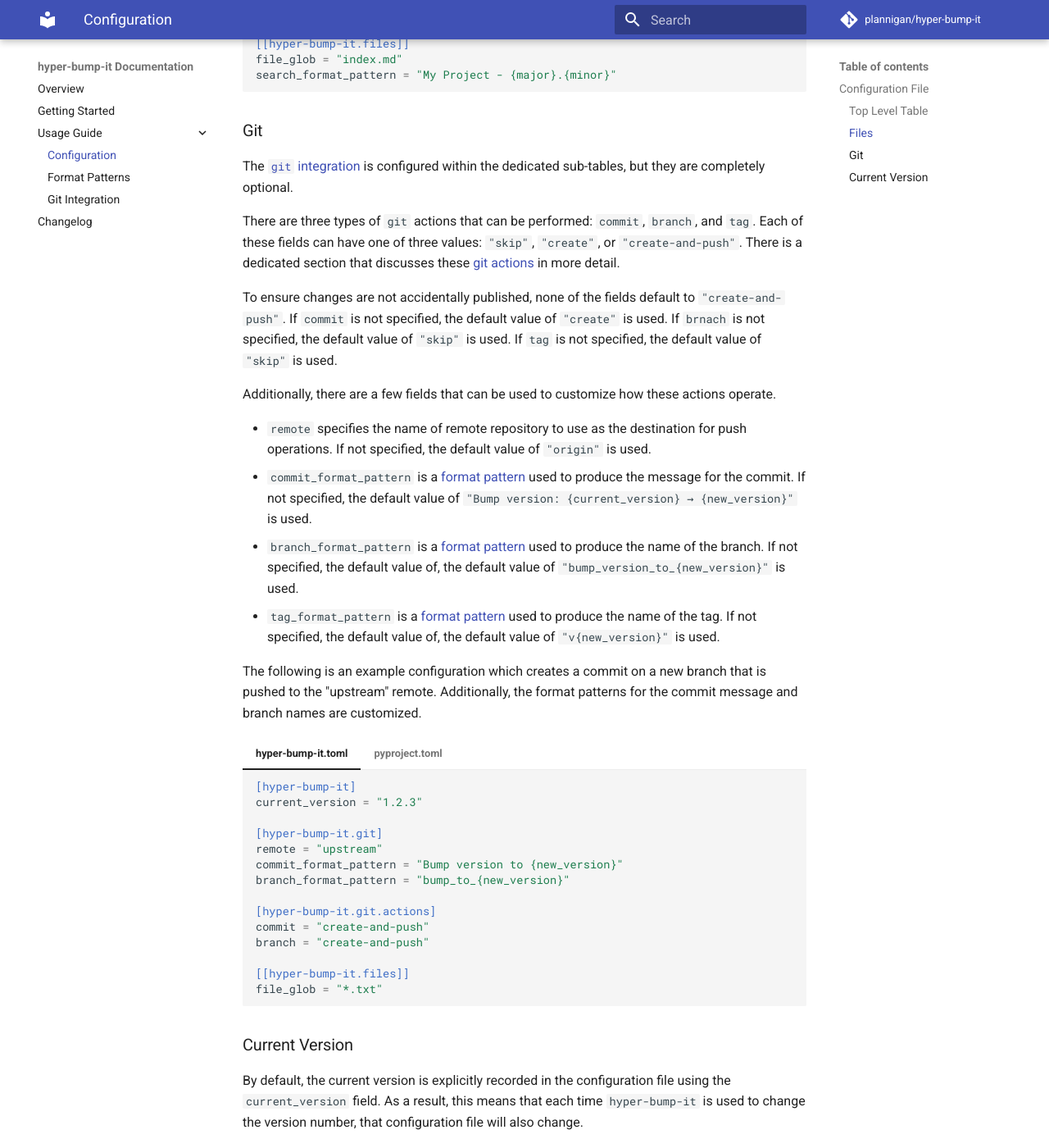
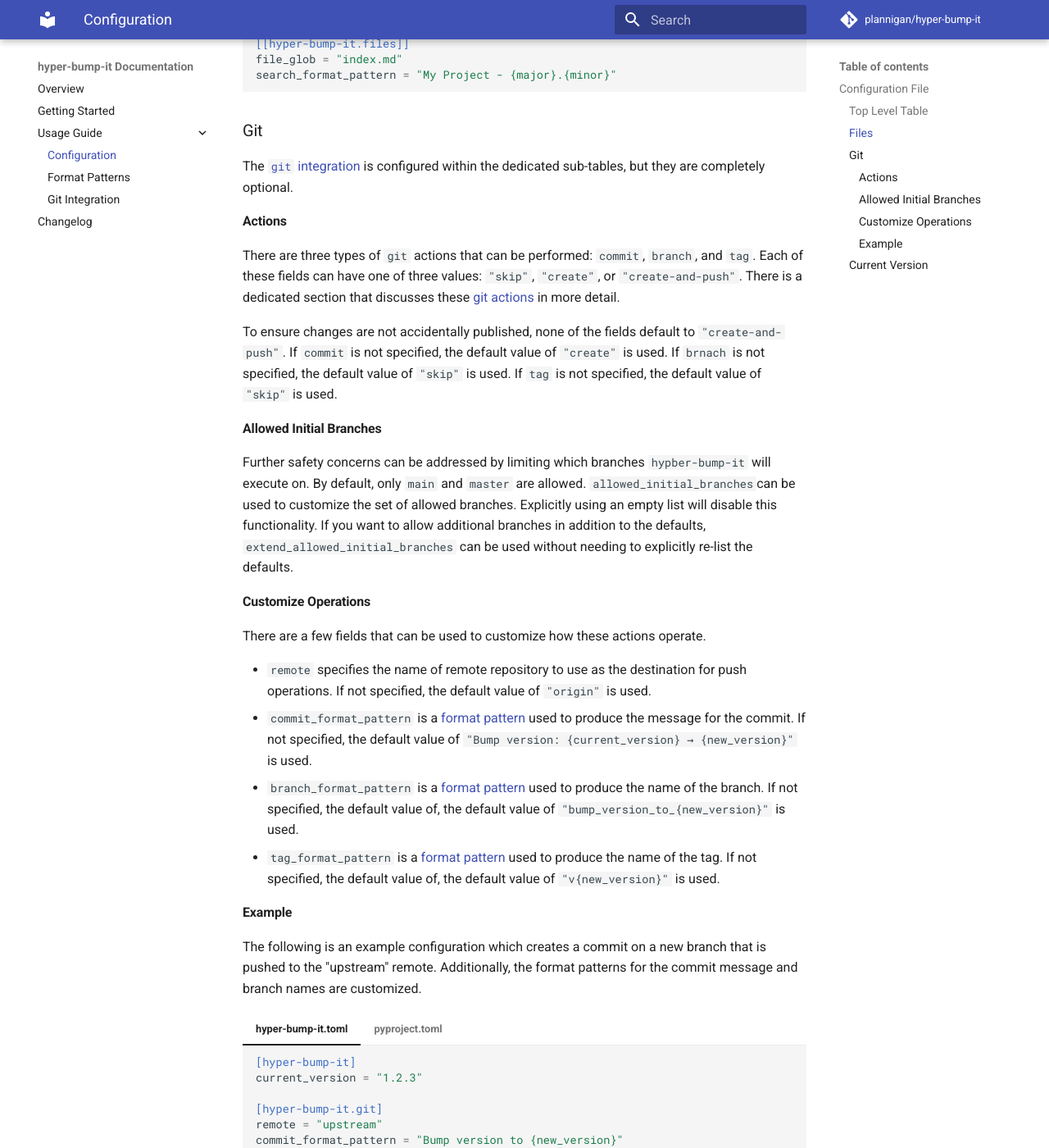
Before and after one commit to plannigan/hyper-bump-it, an MkDocs documentation site: the page built from docs/usage-guide/configuration.md, in a window 1280 px wide and 1400 px high, scrolled down 2141 px. Shown: the whole window at 82% size. Built offline with MkDocs 1.6.1 and Material for MkDocs 9.7.7, drawn with Linux system fonts in a browser that asks for light colours; comment, search, counter and statistics services are not loaded; the version menu is left out.

Commit message:
Add documentation for allowed branches functionality

```diff
--- a/docs/usage-guide/configuration.md
+++ b/docs/usage-guide/configuration.md
@@ -133,6 +133,8 @@
 The [`git` integration][git-integration] is configured within the dedicated sub-tables, but they
 are completely optional.
 
+#### Actions
+
 There are three types of `git` actions that can be performed: `commit`, `branch`, and `tag`.
 Each of these fields can have one of three values: `"skip"`, `"create"`, or `"create-and-push"`.
 There is a dedicated section that discusses these [git actions][git-actions] in more detail.
@@ -142,7 +144,17 @@
 `brnach` is not specified, the default value of `"skip"` is used. If `tag` is not specified, the
 default value of `"skip"` is used.
 
-Additionally, there are a few fields that can be used to customize how these actions operate.
+#### Allowed Initial Branches
+
+Further safety concerns can be addressed by limiting which branches `hypber-bump-it` will
+execute on. By default, only `main` and `master` are allowed. `allowed_initial_branches`can be
+used to customize the set of allowed branches. Explicitly using an empty list will disable this
+functionality. If you want to allow additional branches in addition to the defaults,
+`extend_allowed_initial_branches` can be used without needing to explicitly re-list the defaults.
+
+#### Customize Operations
+
+There are a few fields that can be used to customize how these actions operate.
 
 * `remote` specifies the name of remote repository to use as the destination for push operations.
     If not specified, the default value of `"origin"` is used.
@@ -155,6 +167,8 @@
 * `tag_format_pattern` is a [format pattern][format-patterns] used to produce the name of the tag.
     If not specified, the default value of, the default value of `"v{new_version}"` is used.
 
+
+#### Example
 
 The following is an example configuration which creates a commit on a new branch that is pushed to
 the "upstream" remote. Additionally, the format patterns for the commit message and branch names
```
Also changed, not shown: README.md (+1 -0 lines), docs/index.md (+1 -0 lines), docs/usage-guide/git-integration.md (+8 -0 lines).
